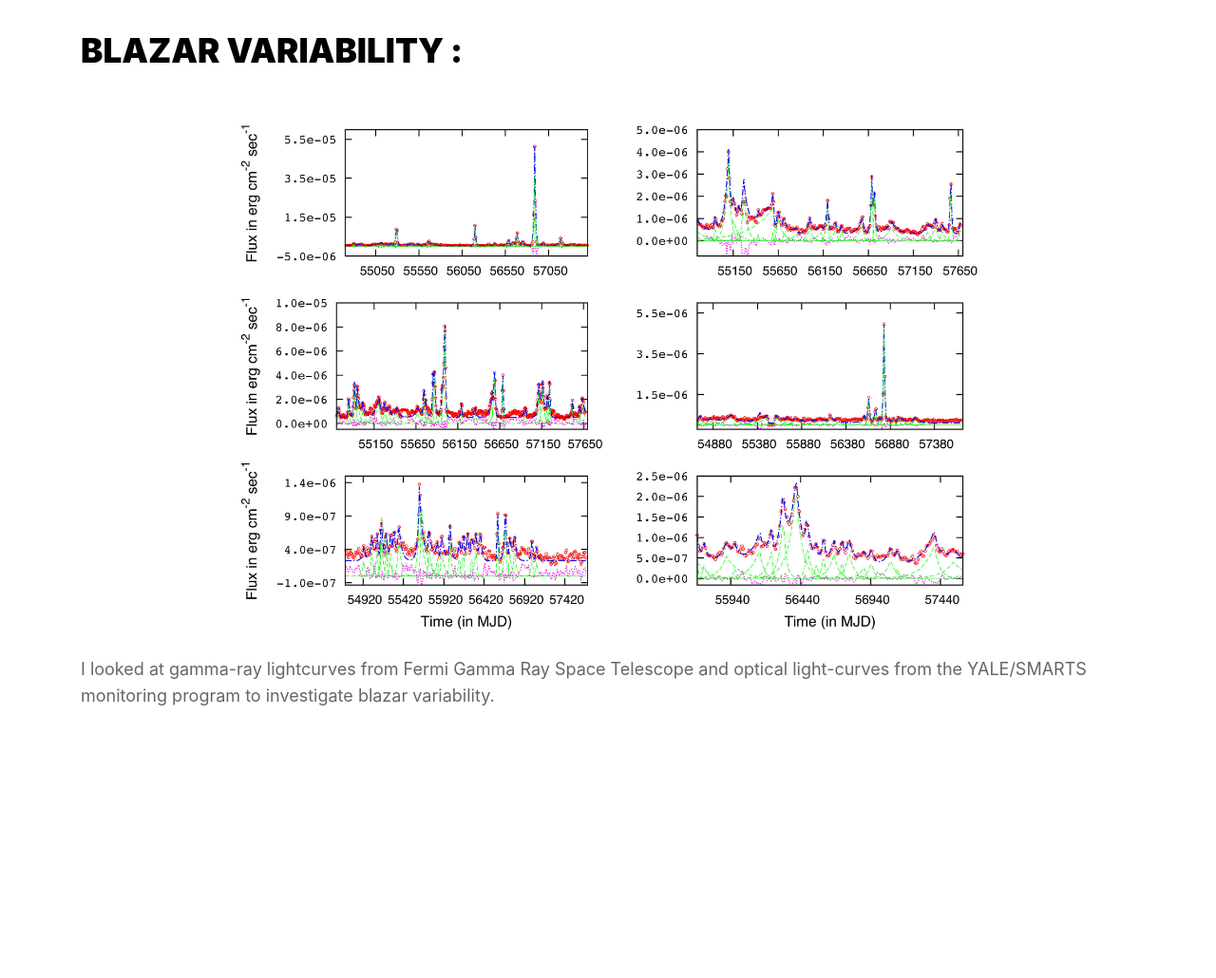
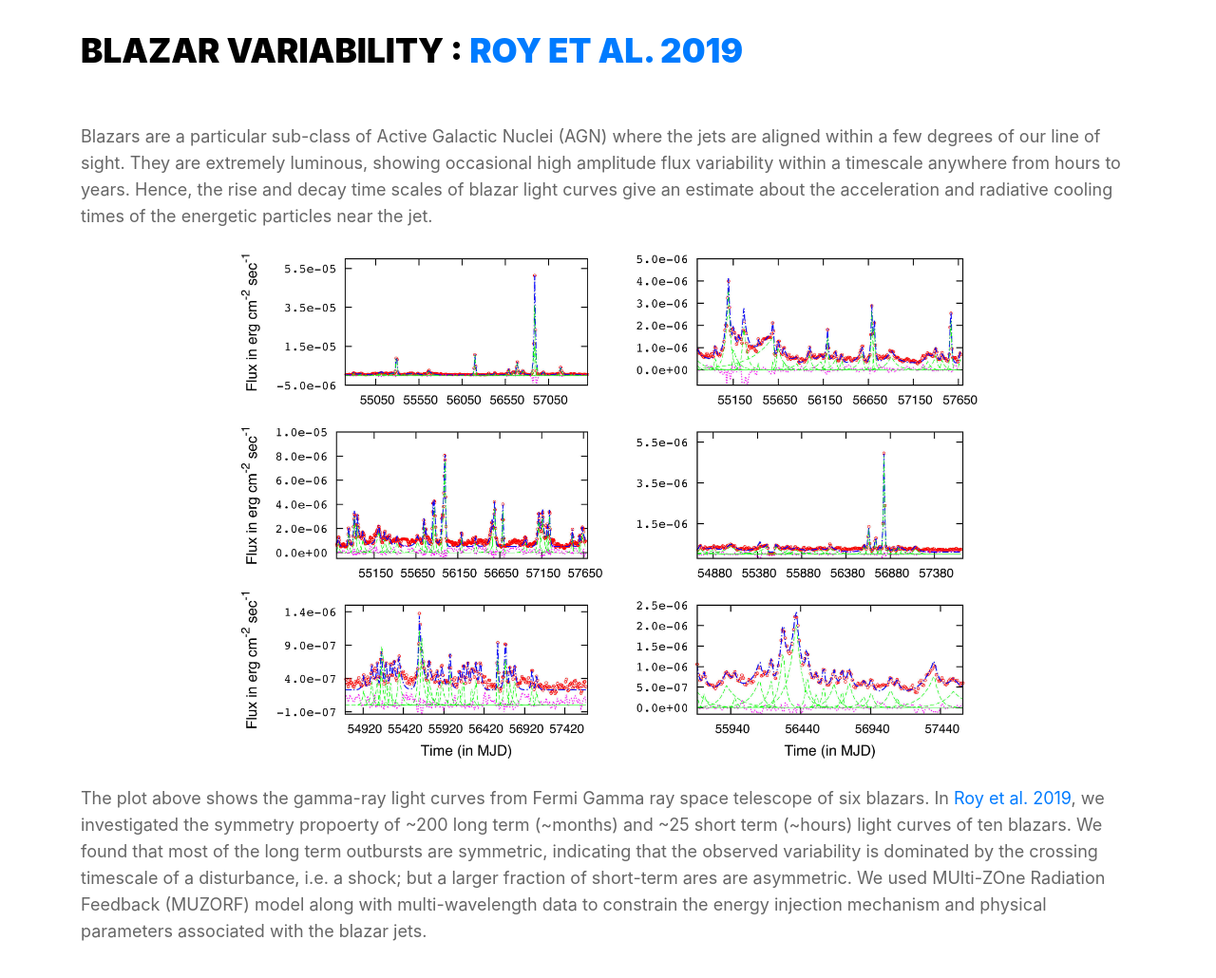
Before and after one commit to namrataroy/namrataroy.github.io, a plain HTML site: page research1.html in a window 1280 px wide. Shown: the part 400-1430 px from the top of the page at 95% size. Before the commit the page ends 1227 px from the top, so only its background shows below. Drawn offline with nearby package versions, Linux system fonts and the light colour scheme.

Commit message:
add research details

```diff
--- a/research1.html
+++ b/research1.html
@@ -71,20 +71,20 @@
 
             <div class="row">
                 <div class="col-lg-12">
-                    <h3 class="content-title">Blazar Variability  :</h3>
-                </div>
-            </div>
-            <div class="row mt-4">
-                <div class="col-md-12 text-center">
-                    <img src="images/Research_1.jpeg" class="img-fluid" width="70%">
+                    <h3 class="content-title">Blazar Variability  : <a
+                target="_blank"
+                href="https://ui.adsabs.harvard.edu/abs/2019MNRAS.482..743R/abstract">
+                   Roy et al. 2019</a></h3>
                 </div>
             </div>
             <div class="row mt-4">
                 <div class="col-md-12">
                     <p class="content-text">
-                        I looked at gamma-ray lightcurves from Fermi Gamma Ray Space Telescope and optical
-                        light-curves from the YALE/SMARTS monitoring program to investigate blazar
-                        variability.
+                       Blazars are a particular sub-class of Active
+                Galactic Nuclei (AGN) where the jets are aligned
+                within a few degrees of our line of sight. They are
+                extremely luminous, showing occasional high amplitude
+                flux variability within a timescale anywhere from hours to years. Hence, the rise and decay time scales of blazar light curves give an estimate about the acceleration and radiative cooling times of the energetic particles near the jet.
 
                     </p>
                 </div>
@@ -92,8 +92,31 @@
 
 
 
+            <div class="row mt-4">
+                <div class="col-md-12 text-center">
+                    <img src="images/Research_1.jpeg" class="img-fluid" width="70%">
+                </div>
+            </div>
 
 
+            <div class="row mt-4">
+                <div class="col-md-12">
+                    <p class="content-text">
+                       The plot above shows the gamma-ray light curves
+                from Fermi Gamma ray space telescope
+                of six blazars. In  <a
+                target="_blank"
+                href="https://ui.adsabs.harvard.edu/abs/2019MNRAS.482..743R/abstract">
+                   Roy et al. 2019</a>, we investigated the symmetry
+                propoerty of ~200 long term (~months) and ~25 short
+                term (~hours) light curves of ten blazars. We found that most of the long term outbursts are symmetric, indicating that the observed variability is dominated
+by the crossing timescale of a disturbance, i.e. a shock; but a larger fraction of short-term
+ares are asymmetric. We used
+MUlti-ZOne Radiation Feedback (MUZORF) model along with multi-wavelength data to constrain the energy injection
+mechanism and physical parameters associated with the blazar jets.
+                    </p>
+                </div>
+            </div>
 
 
 
```
